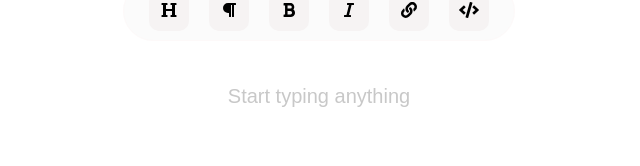
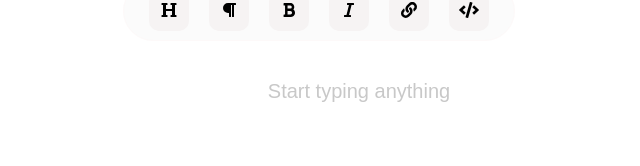
Before and after one commit to itsgratien/custom-react-text-editor, a React (Create React App) app: page / in a window 1280 px wide. Shown: the part 130-296 px from the top of the page, without its empty margins (321-961 px from the left). Built offline with nearby package versions, Linux system fonts and the light colour scheme.

Commit message:
override placeholder style

```diff
--- a/src/component/CustomEditor/CustomEditor.scss
+++ b/src/component/CustomEditor/CustomEditor.scss
@@ -3,5 +3,11 @@
     .public-DraftEditorPlaceholder-inner{
         color: #C8C8C8;
         font-size: 20px;
+        position: absolute;
+        text-align: center;
+        width: 100%;
+        pointer-events: none;
+        top: 0;
+        margin-top: -5px;
     }
 }
```
